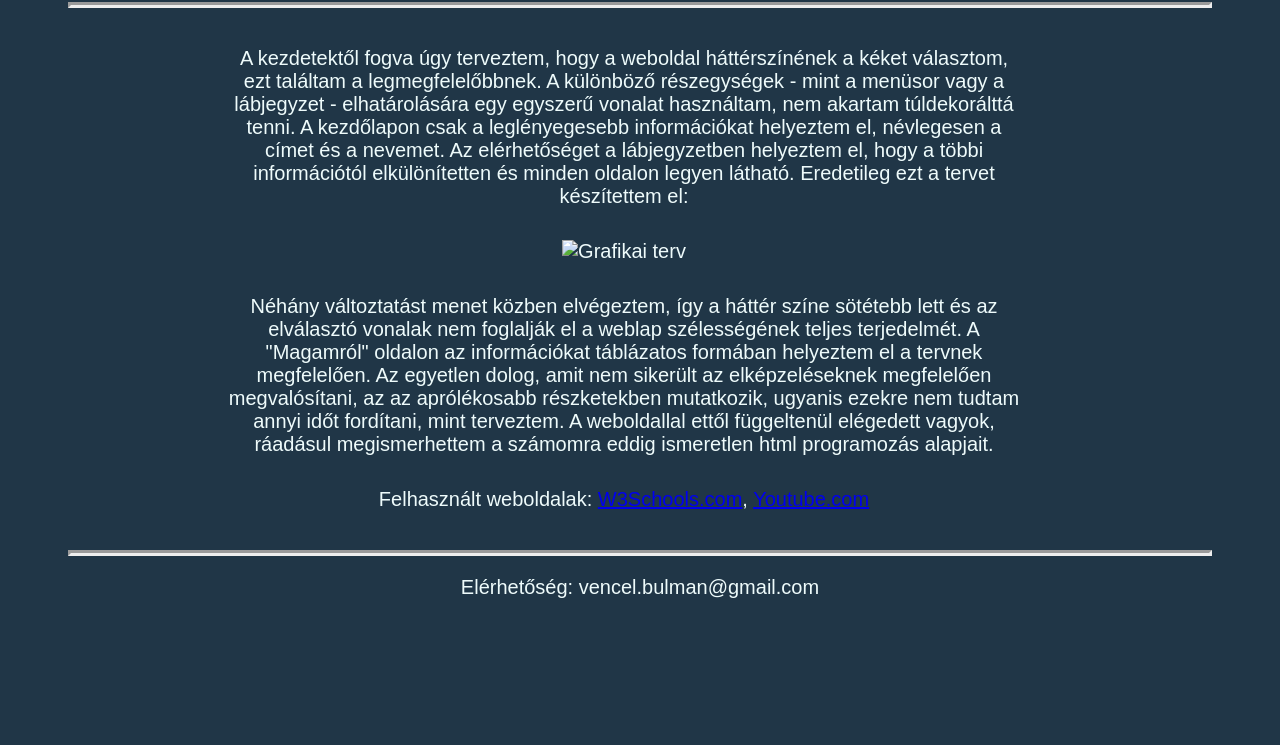
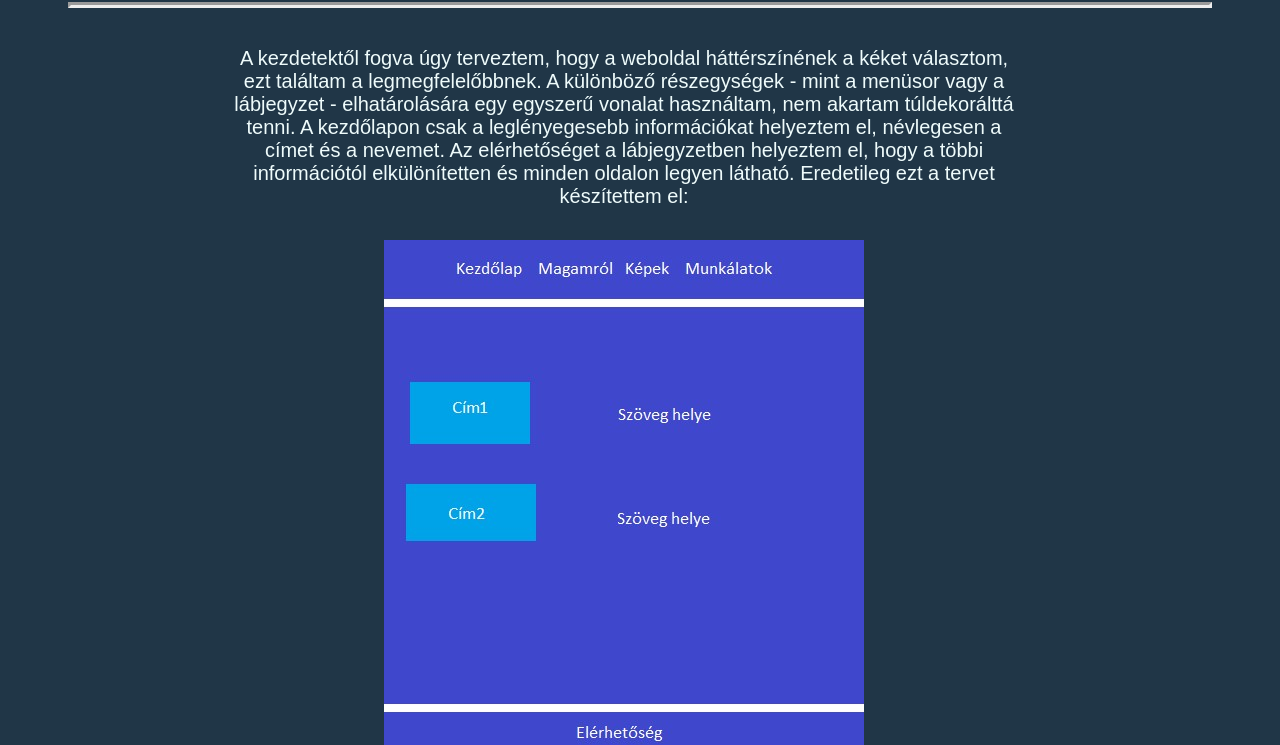
Before and after one commit to bulmanvencel/bulmanvencel.github.io, a plain HTML site: page munkalatok.htm in a window 1280 px wide. Shown: the part 61-806 px from the top of the page. Drawn offline with Linux system fonts and the light colour scheme.

Commit message:
Update munkalatok.htm

```diff
--- a/munkalatok.htm
+++ b/munkalatok.htm
@@ -30,7 +30,7 @@
         </tr>
         <tr>
             <td>
-                <img src="grafikai_terv.jpg" alt="Grafikai terv" title="Grafikai terv">
+                <img src="kepek/grafikai_terv.jpg" alt="Grafikai terv" title="Grafikai terv">
             </td>
         </tr>
         <tr>
```
